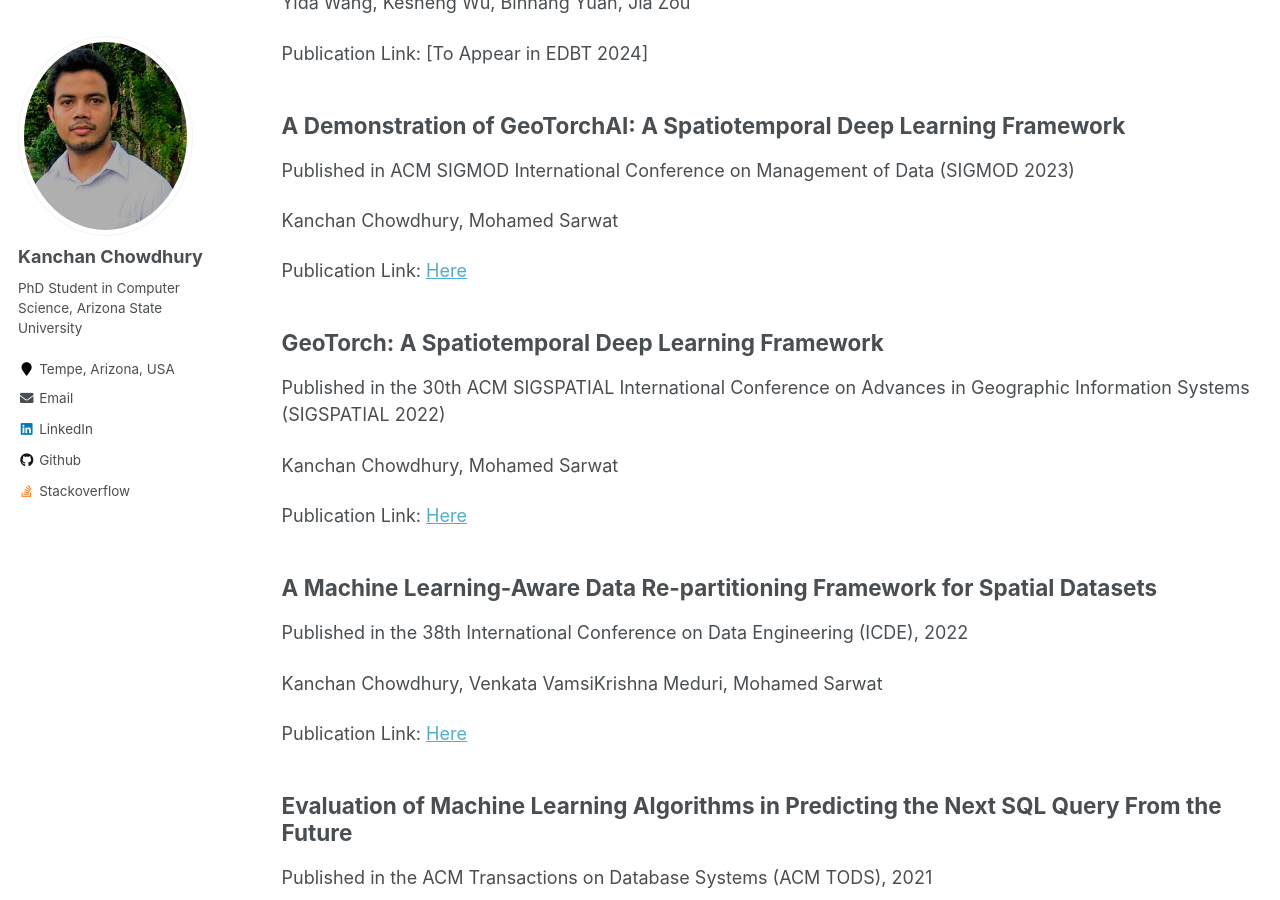
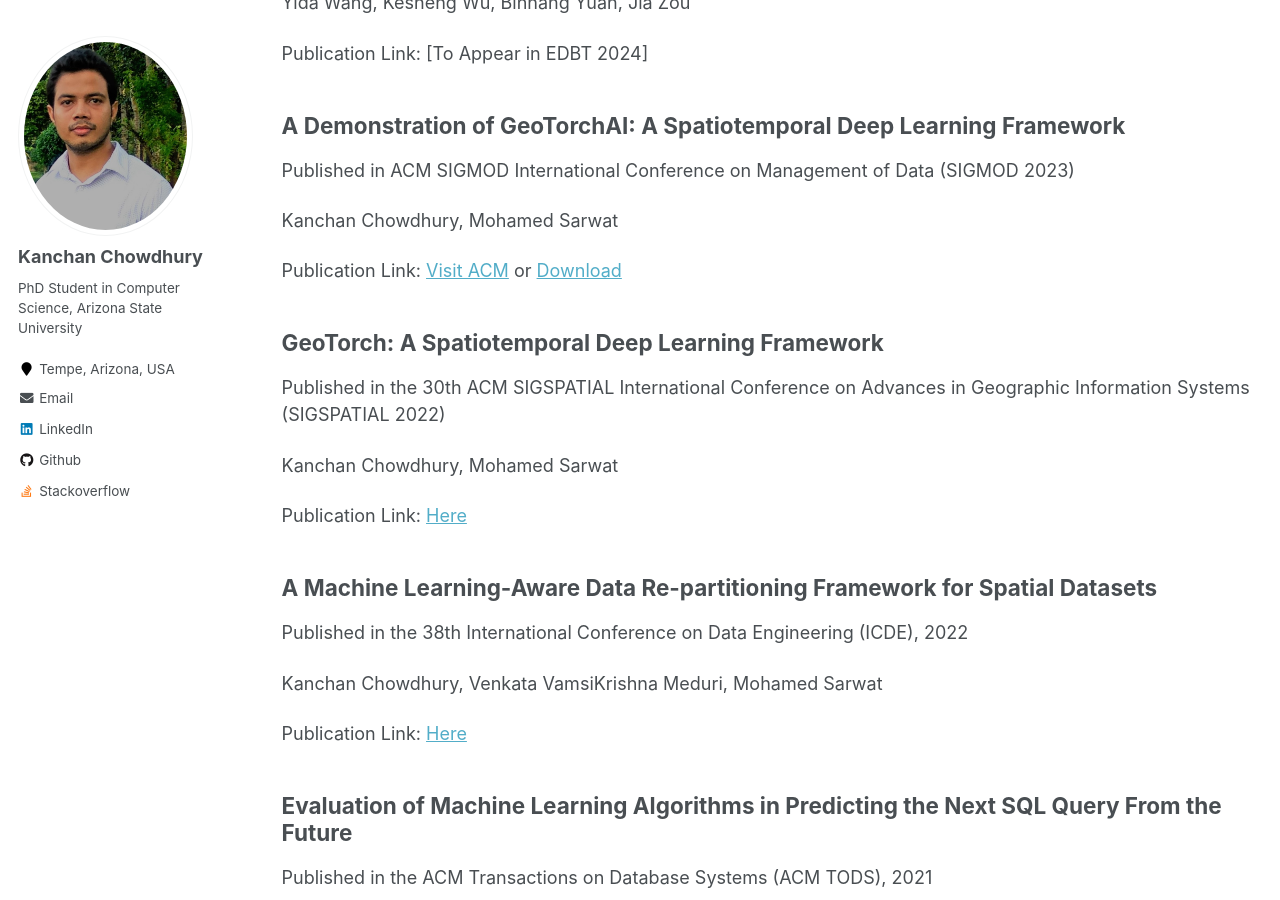
Before and after one commit to kanchanchy/kanchanchy.github.io, a Jekyll site: the page built from _pages/publications.md, in a window 1280 px wide and 900 px high, scrolled down 542 px. Built offline with Jekyll 4.4.1, drawn with Linux system fonts in a browser that asks for light colours.

Commit message:
'paper-uploaded'

```diff
--- a/_pages/publications.md
+++ b/_pages/publications.md
@@ -30,7 +30,7 @@ Published in ACM SIGMOD International Conference on Management of Data (SIGMOD 2
 
 Kanchan Chowdhury, Mohamed Sarwat
 
-Publication Link: [Here](https://dl.acm.org/doi/10.1145/3555041.3589734)
+Publication Link: [Visit ACM](https://dl.acm.org/doi/10.1145/3555041.3589734) or [Download](https://kanchanchy.github.io/files/GeoTorchAI-Demo.pdf)
 
 GeoTorch: A Spatiotemporal Deep Learning Framework
 ------
```
Also changed, not shown: 1 other file.
